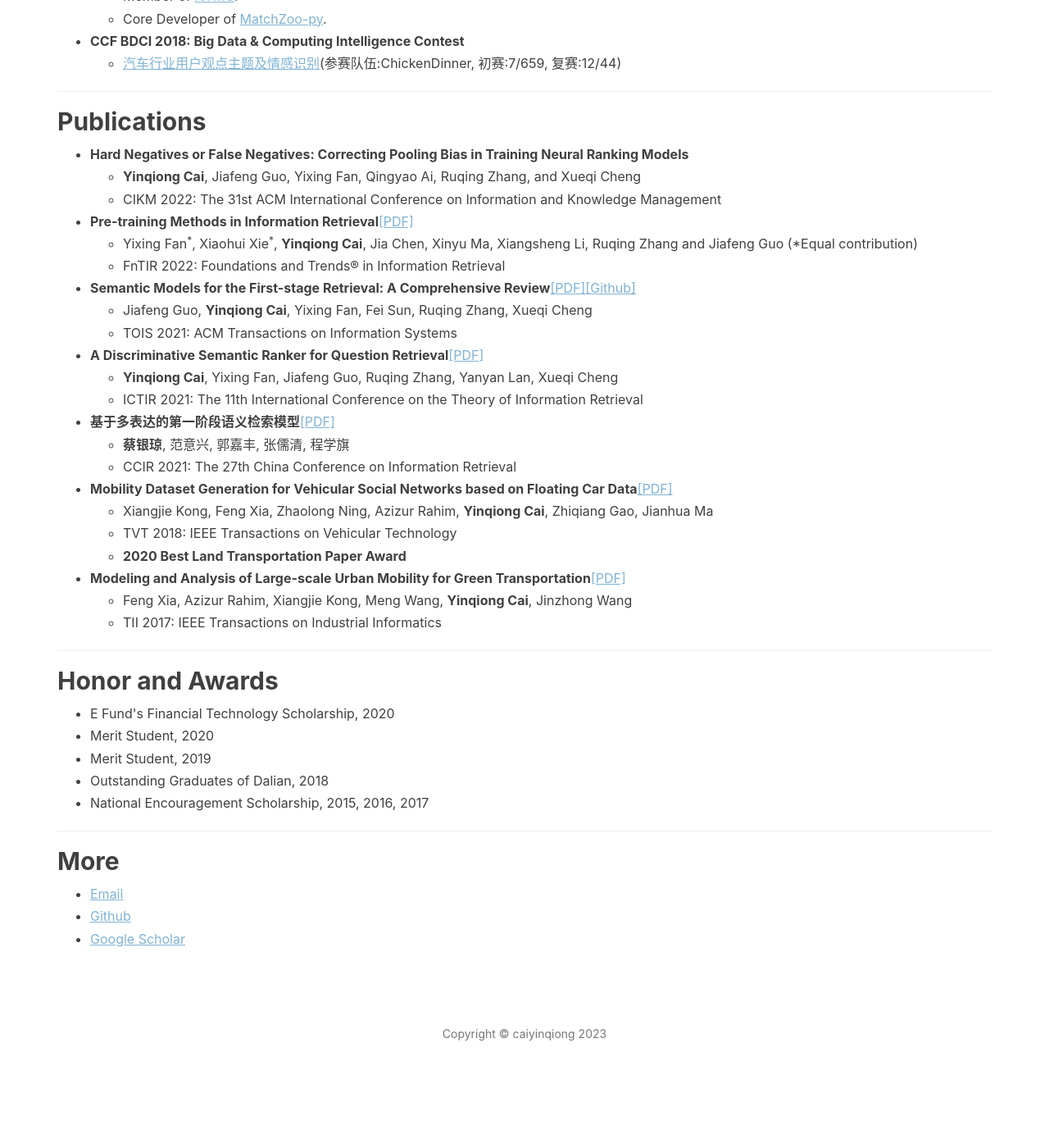
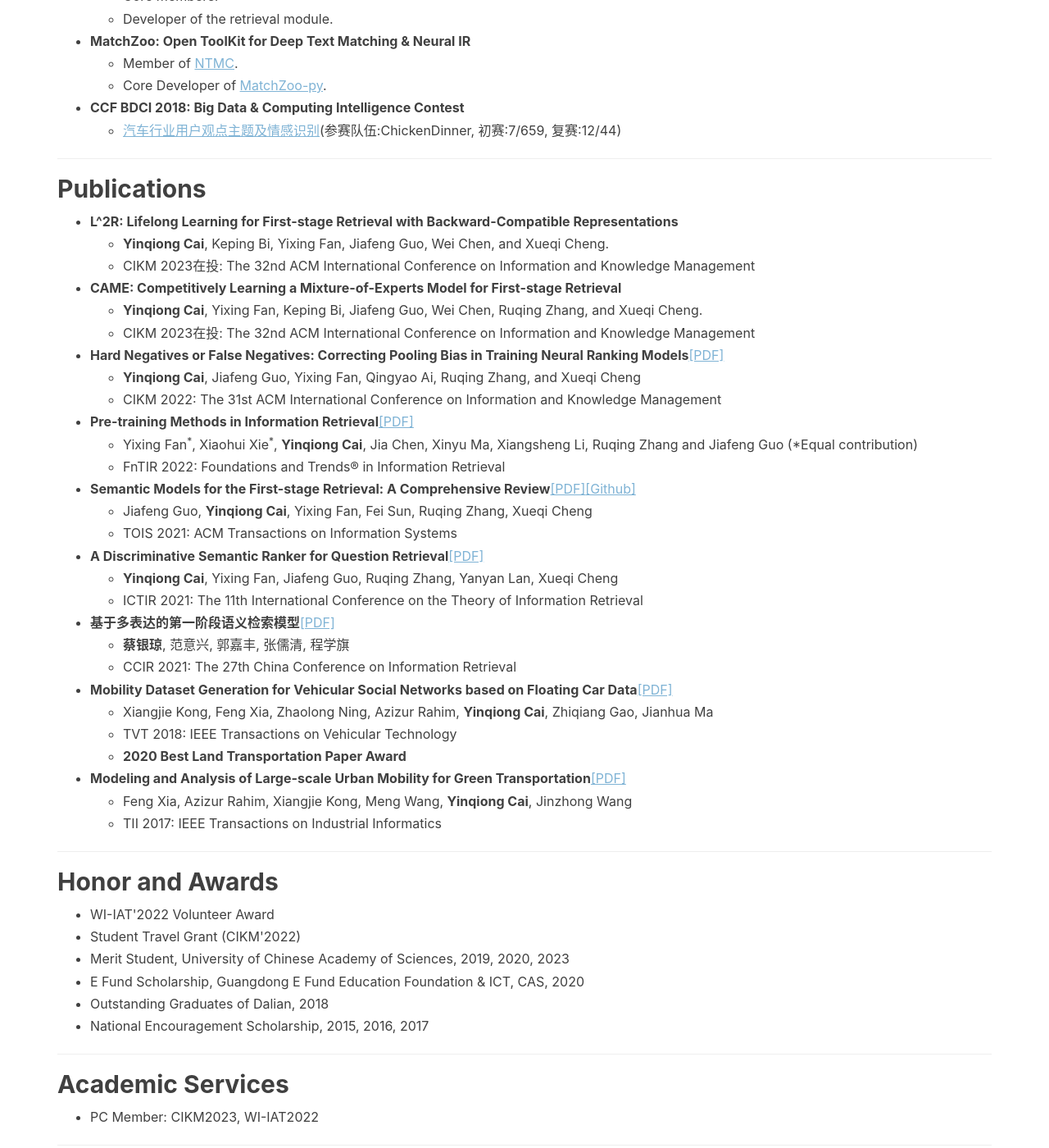
Before and after one commit to caiyinqiong/caiyinqiong.github.io, a Jekyll site: the page built from resume.html, in a window 1280 px wide and 1400 px high, scrolled down 998 px. Shown: the whole window at 82% size. Built offline with Jekyll 4.4.1, drawn with Linux system fonts in a browser that asks for light colours; nearby versions of some CDN libraries; comment, search, counter and statistics services are not loaded; before the commit the page ends 2363 px from its top, so only the background shows below that; some of the changed text lies outside the part shown.

Commit message:
Update resume.html

```diff
--- a/resume.html
+++ b/resume.html
@@ -57,6 +57,11 @@ header-img: "img/post-bg-rwd.jpg"
     <hr>
     <h2>Projects</h2>
 <ul>
+  <li><strong>SearchGPT: Retrieval-augmented Language Model</strong></li>
+    <ul>
+        <li>Core members.</li>
+        <li>Developer of the retrieval module.</li>
+    </ul>
   <li><strong>MatchZoo: Open ToolKit for Deep Text Matching & Neural IR</strong></li>
     <ul>
         <li>Member of <a href="https://github.com/NTMC-Community/" style="color:#7FB3D5;text-decoration:underline">NTMC</a>.</li>
@@ -73,7 +78,17 @@ header-img: "img/post-bg-rwd.jpg"
     <hr>
     <h2>Publications</h2>
 <ul>
-  <li><strong>Hard Negatives or False Negatives: Correcting Pooling Bias in Training Neural Ranking Models</strong></li>
+  <li><strong>L^2R: Lifelong Learning for First-stage Retrieval with Backward-Compatible Representations</strong></li>
+    <ul>
+        <li><strong>Yinqiong Cai</strong>, Keping Bi, Yixing Fan, Jiafeng Guo, Wei Chen, and Xueqi Cheng.</li>
+        <li>CIKM 2023在投: The 32nd ACM International Conference on Information and Knowledge Management</li>
+    </ul>
+  <li><strong>CAME: Competitively Learning a Mixture-of-Experts Model for First-stage Retrieval</strong></li>
+    <ul>
+        <li><strong>Yinqiong Cai</strong>, Yixing Fan, Keping Bi, Jiafeng Guo, Wei Chen, Ruqing Zhang, and Xueqi Cheng.</li>
+        <li>CIKM 2023在投: The 32nd ACM International Conference on Information and Knowledge Management</li>
+    </ul>
+  <li><strong>Hard Negatives or False Negatives: Correcting Pooling Bias in Training Neural Ranking Models</strong><a href="https://dl.acm.org/doi/pdf/10.1145/3511808.3557343" style="color:#7FB3D5;text-decoration:underline">[PDF]</a></li>
     <ul>
         <li><strong>Yinqiong Cai</strong>, Jiafeng Guo, Yixing Fan, Qingyao Ai, Ruqing Zhang, and Xueqi Cheng</li>
         <li>CIKM 2022: The 31st ACM International Conference on Information and Knowledge Management</li>
@@ -117,11 +132,20 @@ Comprehensive Review</strong><a href="https://arxiv.org/abs/2103.04831" style="c
     <hr>
     <h2>Honor and Awards</h2>
 <ul>
-    <li>E Fund's Financial Technology Scholarship, 2020</li>
-    <li>Merit Student, 2020</li>
-    <li>Merit Student, 2019</li>
+    <li>WI-IAT'2022 Volunteer Award</li>
+    <li>Student Travel Grant (CIKM'2022)</li>
+    <li>Merit Student, University of Chinese Academy of Sciences, 2019, 2020, 2023</li>
+    <li>E Fund Scholarship, Guangdong E Fund Education Foundation & ICT, CAS, 2020</li>
     <li>Outstanding Graduates of Dalian, 2018</li>
     <li>National Encouragement Scholarship, 2015, 2016, 2017</li>
+</ul>
+</section>
+
+<section>
+    <hr>
+    <h2>Academic Services</h2>
+<ul>
+    <li>PC Member: CIKM2023, WI-IAT2022</li>
 </ul>
 </section>
 
```
